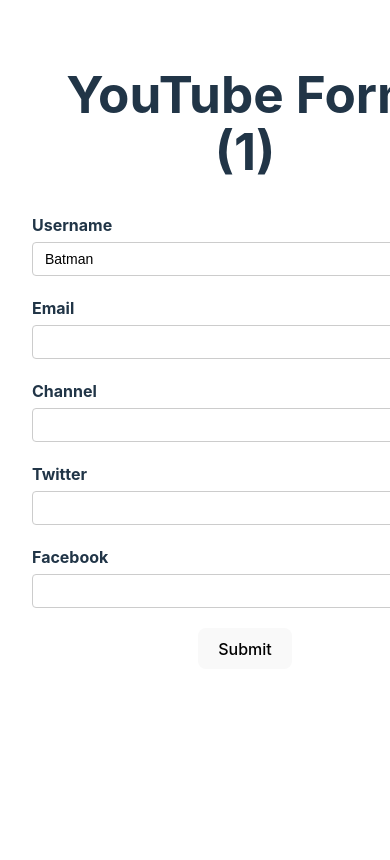
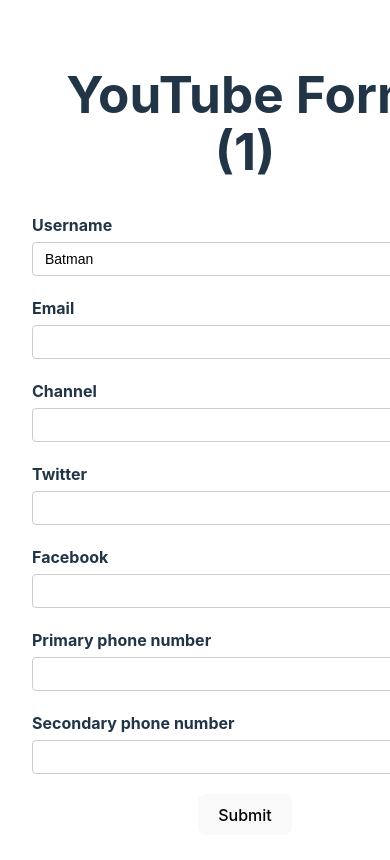
Before and after one commit to d85/react-hook-form-demo, a React (Vite) app: page / in a window 390 px wide. Shown: the top 860 px of the page. Built offline with nearby package versions, Linux system fonts and the light colour scheme.

Commit message:
Bind primary and secondary phone numbers to array

```diff
--- a/src/components/YouTubeForm.tsx
+++ b/src/components/YouTubeForm.tsx
@@ -2,6 +2,17 @@
 import { DevTool } from '@hookform/devtools'
 
 let renderCount = 0
+
+type FormValues = {
+  username: string
+  email: string
+  channel: string
+  social: {
+    twitter: string
+    facebook: string
+  }
+  phoneNumbers: string[]
+}
 
 export const YouTubeForm = () => {
   const form = useForm<FormValues>({
@@ -12,21 +23,12 @@
       social: {
         twitter: "",
         facebook: ""
-      }
+      },
+      phoneNumbers: ["", ""]
     }
   })
   const { register, control, handleSubmit, formState } = form
   const { errors } = formState
-
-  type FormValues = {
-    username: string
-    email: string
-    channel: string
-    social: {
-      twitter: string
-      facebook: string
-    }
-  }
 
   const onSubmit = (data: FormValues) => {
     console.log('Form submitted', data)
@@ -93,6 +95,16 @@
           <input type="text" id="facebook" {...register("social.facebook")} />
         </div>
 
+        <div className="form-control">
+          <label htmlFor="primary-phone">Primary phone number</label>
+          <input type="text" id="primary-phone" {...register("phoneNumbers.0")} />
+        </div>
+
+        <div className="form-control">
+          <label htmlFor="secondary-phone">Secondary phone number</label>
+          <input type="text" id="secondary-phone" {...register("phoneNumbers.1")} />
+        </div>
+
         <button>Submit</button>
       </form>
       <DevTool control={control} />
```
